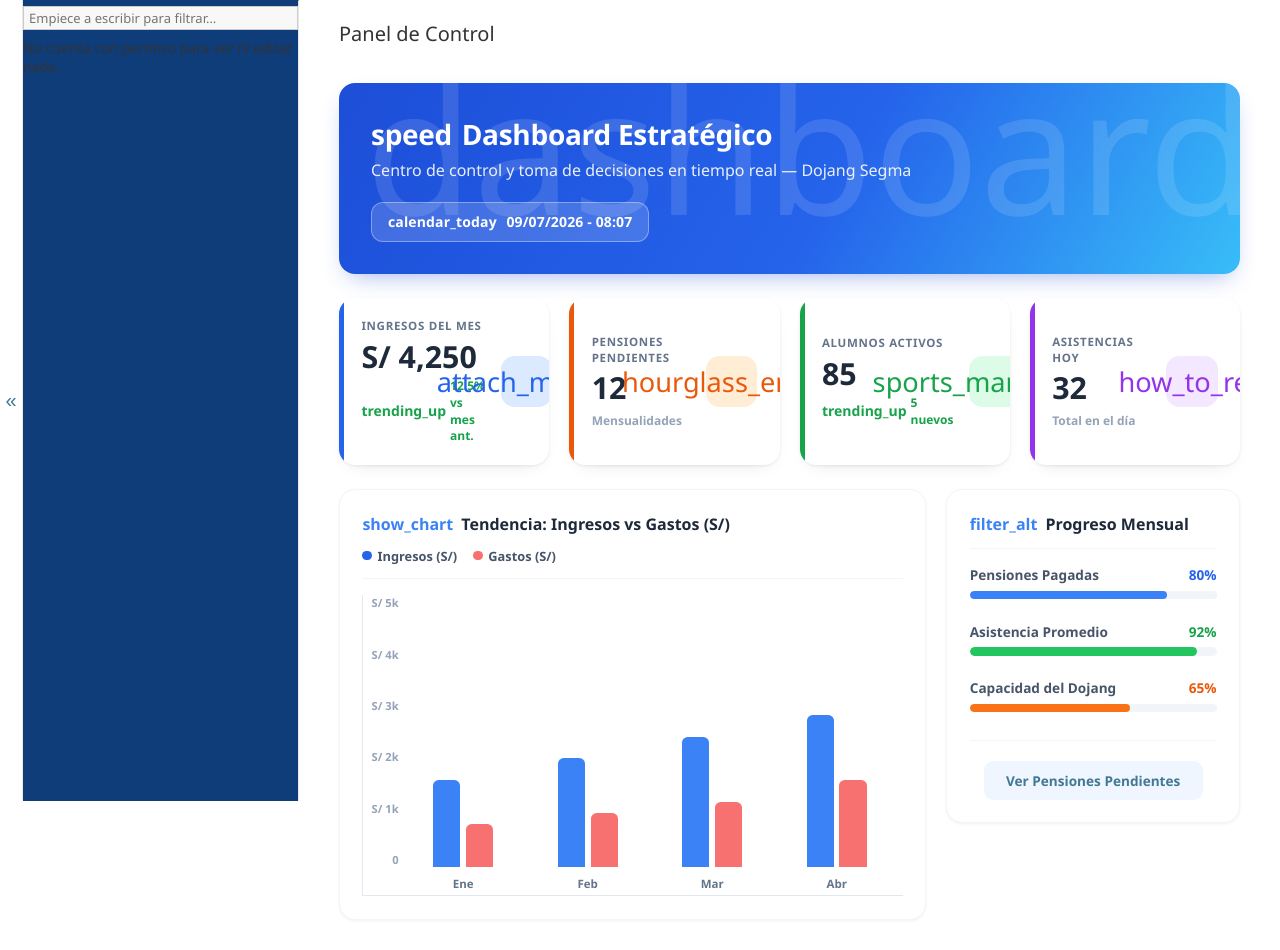
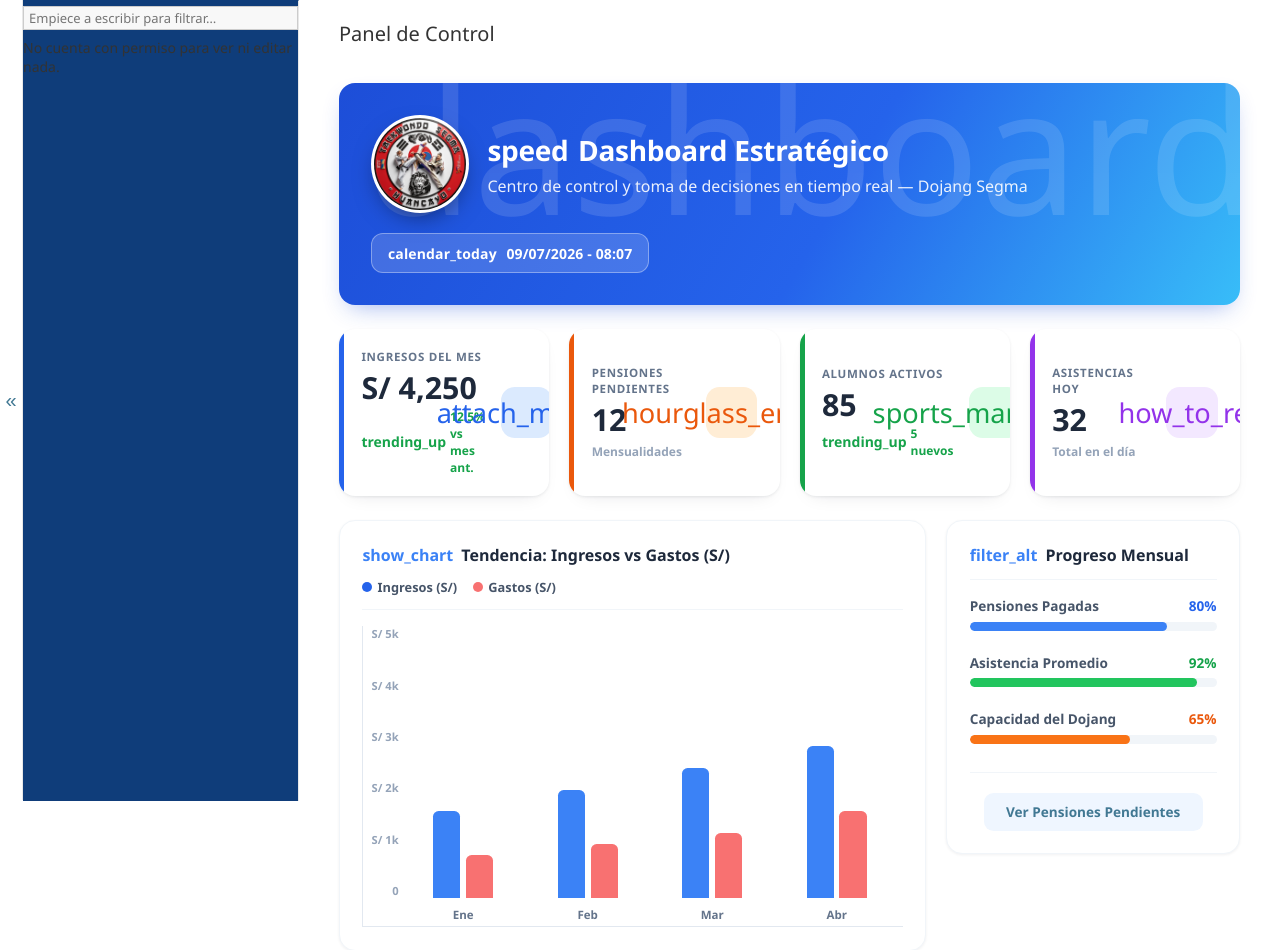
Before and after one commit to alemherb-sketch/Dojang, a Django app: page /admin/ in a window 1280 px wide. Shown: the part 82-1032 px from the top of the page. Before the commit the page ends 1002 px from the top, so only its background shows below. Run offline with Django 5.2, Linux system fonts and the light colour scheme; the visitor is signed in with stand-in values (Sample User, id 1); some libraries are stand-ins or nearby versions.

Commit message:
Add Taekwondo Segma Huancayo logo to the admin dashboard header
Place the club logo (static/img/logo.jpg) as a circular framed image in the
dashboard (index) header, next to the title — the admin's main page.

Co-Authored-By: Claude Opus 4.8 <noreply@anthropic.com>

```diff
--- a/templates/admin/index.html
+++ b/templates/admin/index.html
@@ -37,6 +37,26 @@
         opacity: 0.12;
         pointer-events: none;
         line-height: 1;
+    }
+    .djd-header-brand {
+        position: relative;
+        z-index: 1;
+        display: flex;
+        align-items: center;
+        gap: 1.15rem;
+    }
+    .djd-header-logo {
+        width: 92px;
+        height: 92px;
+        border-radius: 50%;
+        object-fit: cover;
+        flex-shrink: 0;
+        background: #ffffff;
+        border: 3px solid rgba(255, 255, 255, 0.9);
+        box-shadow: 0 10px 24px -8px rgba(0, 0, 0, 0.5);
+    }
+    @media (max-width: 560px) {
+        .djd-header-logo { width: 66px; height: 66px; }
     }
     .djd-header-text { position: relative; z-index: 1; }
     .djd-header-title {
@@ -318,12 +338,15 @@
 
     <div class="djd-header">
         <span class="material-symbols-outlined djd-header-icon-bg">dashboard</span>
+        <div class="djd-header-brand">
+            <img src="{% static 'img/logo.jpg' %}" alt="Taekwondo Segma Huancayo" class="djd-header-logo">
             <div class="djd-header-text">
                 <h1 class="djd-header-title">
                     <span class="material-symbols-outlined">speed</span>
                     Dashboard Estratégico
                 </h1>
                 <p class="djd-header-sub">Centro de control y toma de decisiones en tiempo real — Dojang Segma</p>
+            </div>
         </div>
         <div class="djd-header-date">
             <span class="material-symbols-outlined">calendar_today</span>
```
Also changed, not shown: static/img/logo.jpg (added). Lines whose indentation alone changed are shown as unchanged.
